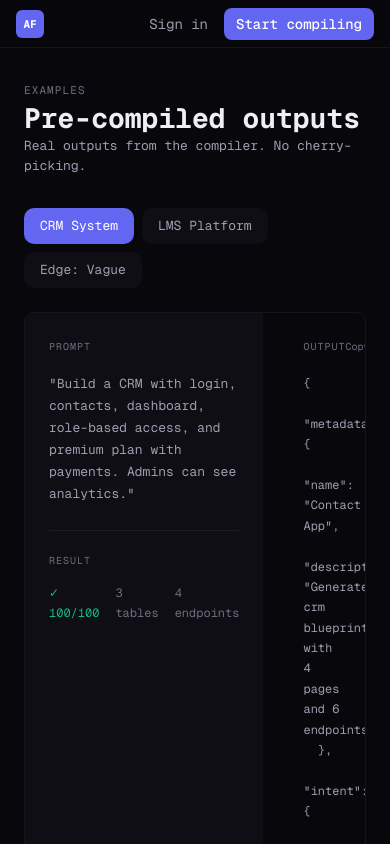
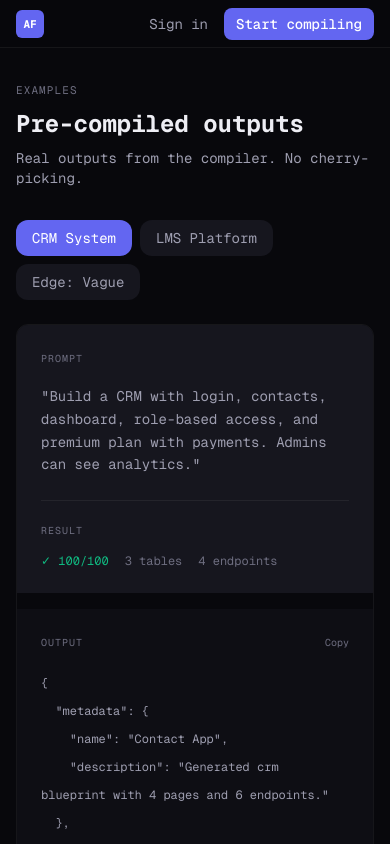
Before and after one commit to vishweshpenkar06/AppForge, a Next.js app: page /demo in a window 390 px wide. Shown: the top 844 px of the page. Built offline with nearby package versions, Linux system fonts and the light colour scheme; no server answers.

Commit message:
refactor: Enhance DemoPage layout and styling for improved responsiveness and visual consistency using Tailwind CSS

```diff
--- a/app/demo/page.tsx
+++ b/app/demo/page.tsx
@@ -1,7 +1,6 @@
 'use client'
 
 import { useState } from 'react'
-import Link from 'next/link'
 
 const DEMOS = [
   {
@@ -70,49 +69,48 @@ export default function DemoPage() {
 
   return (
     <div>
-      <div style={{ maxWidth:1100, margin:'0 auto', padding:'32px 24px 48px' }}>
+      <div className="max-w-[1100px] mx-auto px-4 md:px-6 py-8 md:py-12">
         {/* Header */}
-        <p style={{ fontFamily:'var(--font-mono)', fontSize:11, color:'var(--text-muted)', textTransform:'uppercase', letterSpacing:'0.1em', margin:'0 0 8px' }}>Examples</p>
-        <h1 style={{ fontSize:28, fontWeight:700, color:'var(--text-primary)', margin:'0 0 8px' }}>Pre-compiled outputs</h1>
-        <p style={{ fontSize:13, color:'var(--text-secondary)', margin:'0 0 32px' }}>Real outputs from the compiler. No cherry-picking.</p>
+        <p className="font-mono text-[11px] text-forge-400 uppercase tracking-[0.1em] m-0 mb-2">Examples</p>
+        <h1 className="text-2xl font-bold text-forge-50 m-0 mb-2">Pre-compiled outputs</h1>
+        <p className="text-sm text-forge-300 m-0 mb-8">Real outputs from the compiler. No cherry-picking.</p>
 
         {/* Tabs */}
-        <div style={{ display:'flex', gap:8, marginBottom:24, flexWrap:'wrap' }}>
+        <div className="flex gap-2 mb-6 flex-wrap">
           {DEMOS.map((d, i) => (
-            <button key={i} onClick={() => setSelected(i)} style={{
-              padding:'8px 16px', borderRadius:'var(--radius)', fontSize:13, fontFamily:'var(--font-mono)', cursor:'pointer', border:'none',
-              background: selected === i ? 'var(--fill-accent)' : 'var(--surface-1)',
-              color: selected === i ? '#fff' : 'var(--text-secondary)',
-            }}>{d.label}</button>
+            <button key={i} onClick={() => setSelected(i)}
+              className={`px-4 py-2 rounded-xl text-sm font-mono cursor-pointer border-none transition-colors
+                ${selected === i ? 'bg-accent text-white' : 'bg-forge-800 text-forge-300 hover:bg-forge-700'}`}>{d.label}</button>
           ))}
         </div>
 
         {/* Split view */}
-        <div style={{ display:'grid', gridTemplateColumns:'1fr 1fr', gap:16, borderRadius:'var(--radius)', overflow:'hidden', border:'1px solid var(--border)' }}>
+        <div className="grid grid-cols-1 md:grid-cols-2 gap-4 rounded-xl overflow-hidden border border-white/[0.06]">
           {/* Input */}
-          <div style={{ background:'var(--surface-1)', padding:24 }}>
-            <p style={{ fontFamily:'var(--font-mono)', fontSize:10, color:'var(--text-muted)', textTransform:'uppercase', letterSpacing:'0.1em', margin:'0 0 16px' }}>Prompt</p>
-            <p style={{ fontSize:13, color:'var(--text-secondary)', fontFamily:'var(--font-mono)', lineHeight:'1.7', margin:0 }}>&quot;{demo.prompt}&quot;</p>
+          <div className="bg-forge-800 p-6">
+            <p className="font-mono text-[10px] text-forge-400 uppercase tracking-[0.1em] m-0 mb-4">Prompt</p>
+            <p className="text-sm text-forge-300 font-mono leading-relaxed m-0">&quot;{demo.prompt}&quot;</p>
 
-            <div style={{ marginTop:24, paddingTop:20, borderTop:'1px solid var(--border)' }}>
-              <p style={{ fontFamily:'var(--font-mono)', fontSize:10, color:'var(--text-muted)', textTransform:'uppercase', letterSpacing:'0.1em', margin:'0 0 12px' }}>Result</p>
-              <div style={{ display:'flex', gap:16, fontSize:12, fontFamily:'var(--font-mono)' }}>
-                <span style={{ color:'var(--text-success)' }}>✓ {demo.output.validation?.score}/100</span>
-                <span style={{ color:'var(--text-muted)' }}>{demo.output.database?.tables?.length || 0} tables</span>
-                <span style={{ color:'var(--text-muted)' }}>{demo.output.api?.endpoints?.length || 0} endpoints</span>
+            <div className="mt-6 pt-5 border-t border-white/[0.06]">
+              <p className="font-mono text-[10px] text-forge-400 uppercase tracking-[0.1em] m-0 mb-3">Result</p>
+              <div className="flex gap-4 text-xs font-mono">
+                <span className="text-success">✓ {demo.output.validation?.score}/100</span>
+                <span className="text-forge-400">{demo.output.database?.tables?.length || 0} tables</span>
+                <span className="text-forge-400">{demo.output.api?.endpoints?.length || 0} endpoints</span>
               </div>
             </div>
           </div>
 
           {/* Output */}
-          <div style={{ background:'var(--surface-0)', padding:24, overflow:'auto', maxHeight:600 }}>
-            <div style={{ display:'flex', justifyContent:'space-between', alignItems:'center', marginBottom:16 }}>
-              <p style={{ fontFamily:'var(--font-mono)', fontSize:10, color:'var(--text-muted)', textTransform:'uppercase', letterSpacing:'0.1em', margin:0 }}>Output</p>
-              <button onClick={handleCopy} style={{ fontSize:10, fontFamily:'var(--font-mono)', color:'var(--text-muted)', background:'none', border:'none', cursor:'pointer' }}>
+          <div className="bg-forge-900 p-6 overflow-auto max-h-[600px]">
+            <div className="flex justify-between items-center mb-4">
+              <p className="font-mono text-[10px] text-forge-400 uppercase tracking-[0.1em] m-0">Output</p>
+              <button onClick={handleCopy}
+                className="text-[10px] font-mono text-forge-400 bg-transparent border-none cursor-pointer hover:text-forge-300 transition-colors focus-visible:ring-2 focus-visible:ring-accent/40">
                 {copied ? '✓ Copied' : 'Copy'}
               </button>
             </div>
-            <pre style={{ fontSize:12, fontFamily:'var(--font-mono)', color:'var(--text-secondary)', lineHeight:'1.7', margin:0, whiteSpace:'pre-wrap' }}>
+            <pre className="text-xs font-mono text-forge-300 leading-7 m-0 whitespace-pre-wrap">
               {JSON.stringify(demo.output, null, 2)}
             </pre>
           </div>
```
